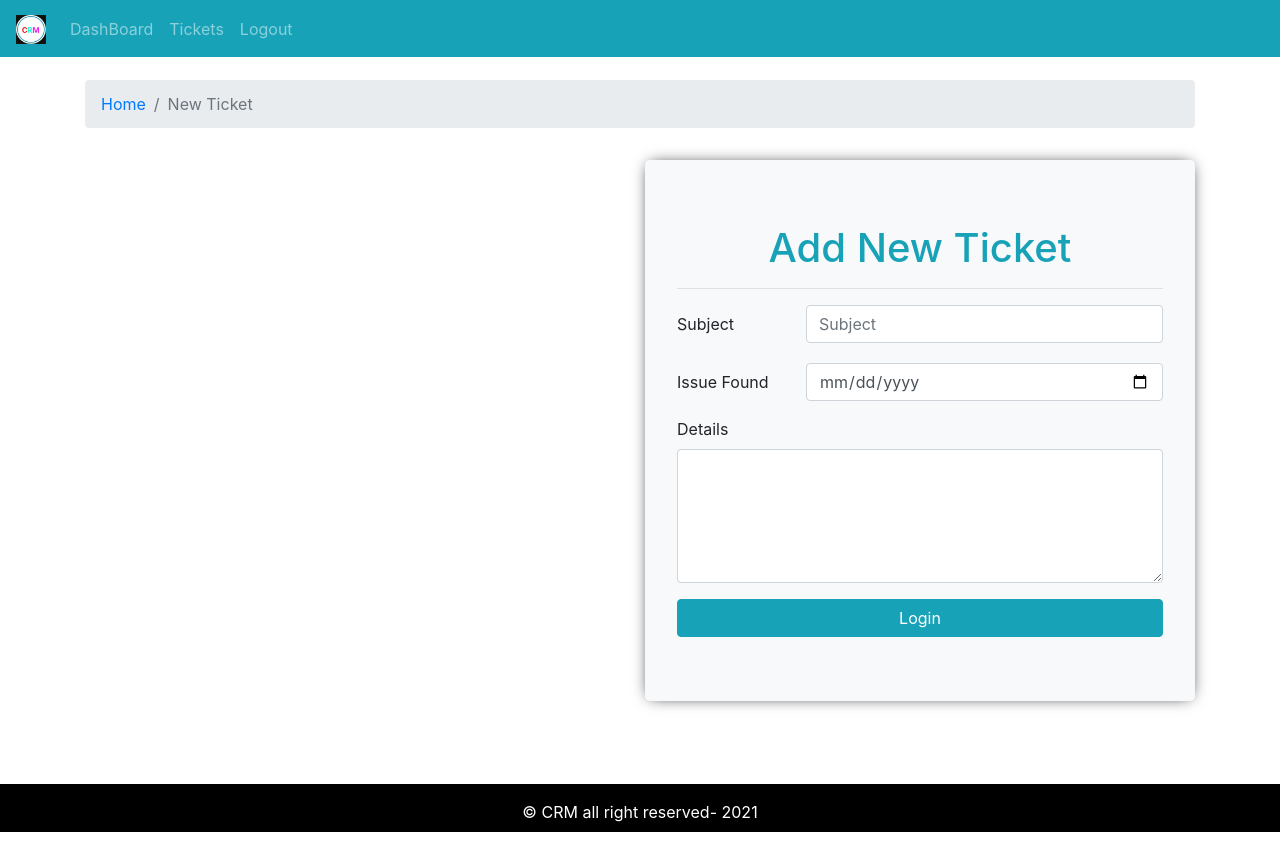
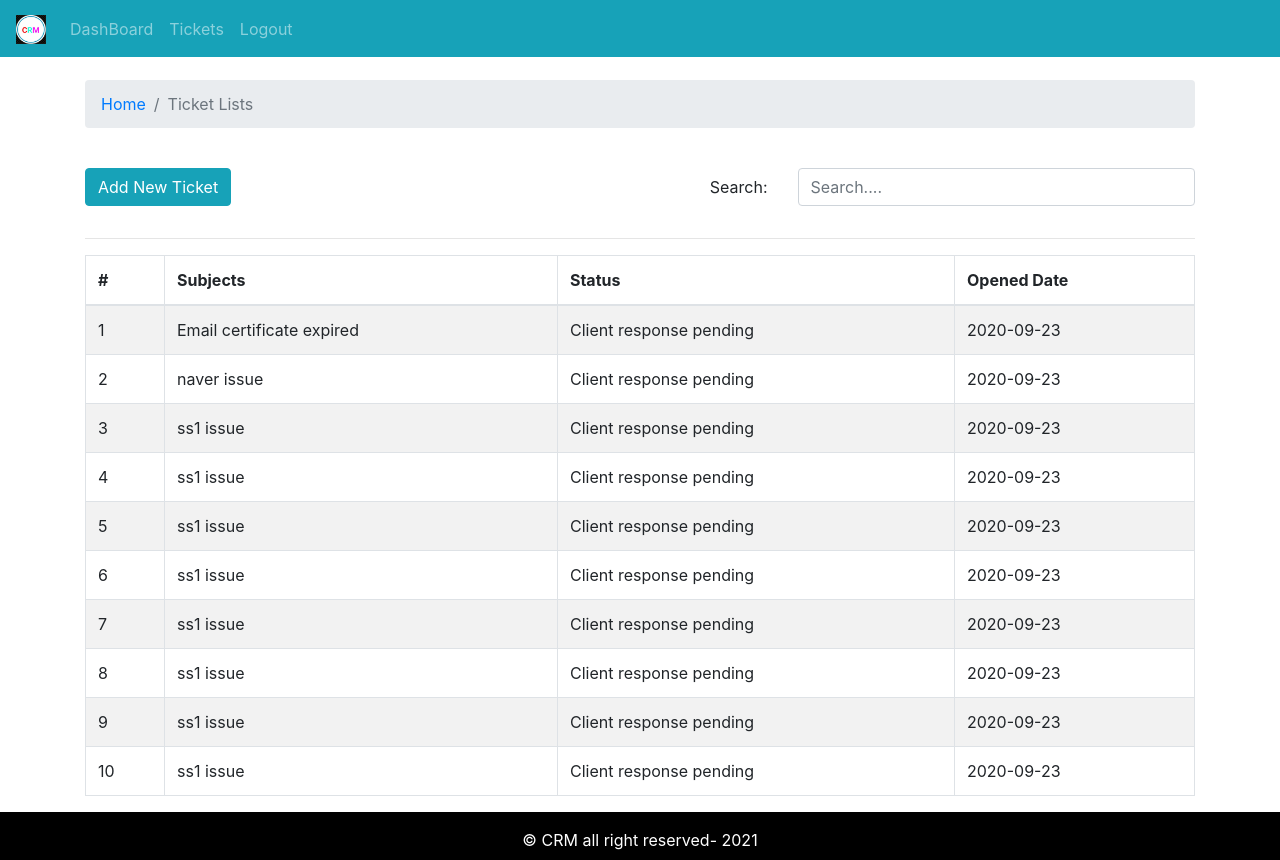
Before and after one commit to yandys09/CRMTicketSystem, a React (Create React App) app: page / in a window 1280 px wide. Before the commit the page ends 832 px from the top, so only its background shows below. Built offline with nearby package versions, Linux system fonts and the light colour scheme.

Commit message:
add Ticket List page

```diff
--- a/src/App.js
+++ b/src/App.js
@@ -5,7 +5,8 @@
 // import { Entry } from "./pages/entry/Entry.page";
 // import { Dashboard }  from "./pages/dashboard/Dashboard.page";
 
-import { AddTicket } from "./pages/new-ticket/AddTicket.page";
+//import { AddTicket } from "./pages/new-ticket/AddTicket.page";
+import { TicketList } from './pages/ticket-list/TicketList.page';
 
 function App() {
   return (
@@ -13,7 +14,8 @@
       {/* <Entry /> */}
       <DefaultLayout>
         {/* <Dashboard /> */}
-        <AddTicket/>
+        {/* <AddTicket/> */}
+        <TicketList />
       </DefaultLayout>
     </div>
   );
--- a/src/assets/data/dummy-tickets.json
+++ b/src/assets/data/dummy-tickets.json
@@ -1,13 +1,13 @@
 [
   {
 "id" : 1,
-"subject":"ss1 issue",
+"subject":"Email certificate expired",
 "status": "Client response pending",
 "addedAt": "2020-09-23"
 },
  {
 "id" : 2,
-"subject":"ss1 issue",
+"subject":"naver issue",
 "status": "Client response pending",
 "addedAt": "2020-09-23"
 },
--- /dev/null
+++ b/src/components/search-form/SearchForm.comp.js
@@ -0,0 +1,31 @@
+import React from "react";
+import PropTypes from "prop-types";
+
+import { Form, Row, Col } from "react-bootstrap";
+
+export const SearchForm = ({ handleOnChange, str }) => {
+   return (
+    <div>
+      <Form>
+        <Form.Group as={Row}>
+          <Form.Label column sm="3">
+            Search:{" "}
+          </Form.Label>
+          <Col sm="9">
+            <Form.Control
+              name="searchStr"
+              onChange={handleOnChange}
+              value={str}
+              placeholder="Search...."
+            />
+          </Col>
+        </Form.Group>
+      </Form>
+    </div>
+  );
+};
+
+SearchForm.prototype = {
+  handleOnChange: PropTypes.func.isRequired,
+  str: PropTypes.string.isRequired,
+};
--- a/src/components/ticket-table/TicketTable.comp.js
+++ b/src/components/ticket-table/TicketTable.comp.js
@@ -1,7 +1,9 @@
 import React from "react";
 import { Table } from "react-bootstrap";
+import PropTypes from "prop-types";
 
 export const TicketTable = ({ tickets }) => {
+
   return (
     <Table striped bordered hover>
       <thead>
@@ -17,7 +19,7 @@
           tickets.map((row) => (
             <tr key={row.id}>
               <td>{row.id}</td>
-              <td>{row.status}</td>
+              <td>{row.subject}</td>
               <td>{row.status}</td>
               <td>{row.addedAt}</td>
             </tr>
@@ -33,3 +35,7 @@
     </Table>
   );
 };
+
+TicketTable.prototype = {
+  tickets: PropTypes.array.isRequired,
+};
--- /dev/null
+++ b/src/pages/ticket-list/TicketList.page.js
@@ -0,0 +1,49 @@
+import React, { useState, useEffect } from "react";
+import { Container, Row, Col, Button } from "react-bootstrap";
+import { PageBreadcrumb } from "../../components/breadcrumb/Breadcrumb.comp";
+import { TicketTable } from "../../components/ticket-table/TicketTable.comp";
+import { SearchForm } from "./../../components/search-form/SearchForm.comp";
+import tickets from "../../assets/data/dummy-tickets.json";
+
+export const TicketList = () => {
+  const [str, setStr] = useState("");
+  const [dispTicket, setDispTicket] = useState(tickets);
+
+  useEffect(() => {}, [str, dispTicket]);
+
+  const handleOnChange = (e) => {
+    const { value } = e.target;
+    setStr(value);
+    searchTicket(value);
+  };
+
+  const searchTicket = (strr) => {
+    const displayTicket = tickets.filter((row) =>
+      row.subject.toLowerCase().includes(strr.toLowerCase())
+    );
+    setDispTicket(displayTicket);
+  };
+  return (
+    <Container>
+      <Row>
+        <Col>
+          <PageBreadcrumb page="Ticket Lists" />
+        </Col>
+      </Row>
+      <Row className="mt-4">
+        <Col>
+          <Button variant="info">Add New Ticket</Button>
+        </Col>
+        <Col className="text-right">
+          <SearchForm handleOnChange={handleOnChange} str={str} />
+        </Col>
+      </Row>
+      <hr />
+      <Row>
+        <Col>
+          <TicketTable tickets={dispTicket} />
+        </Col>
+      </Row>
+    </Container>
+  );
+};
```
